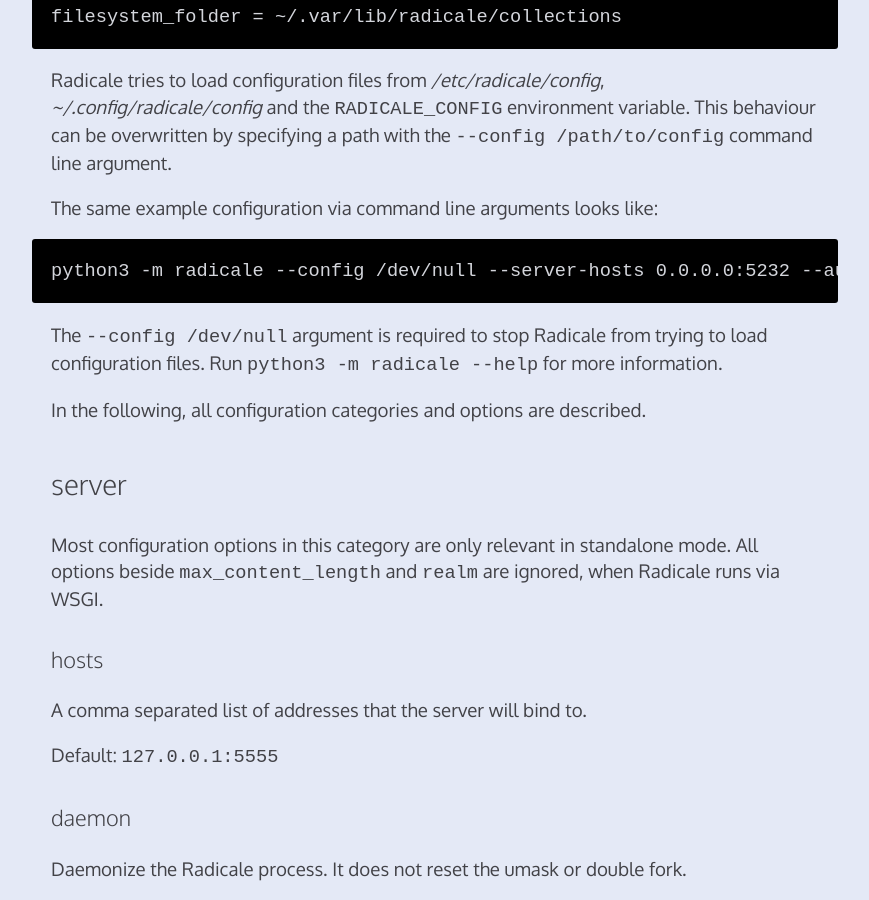
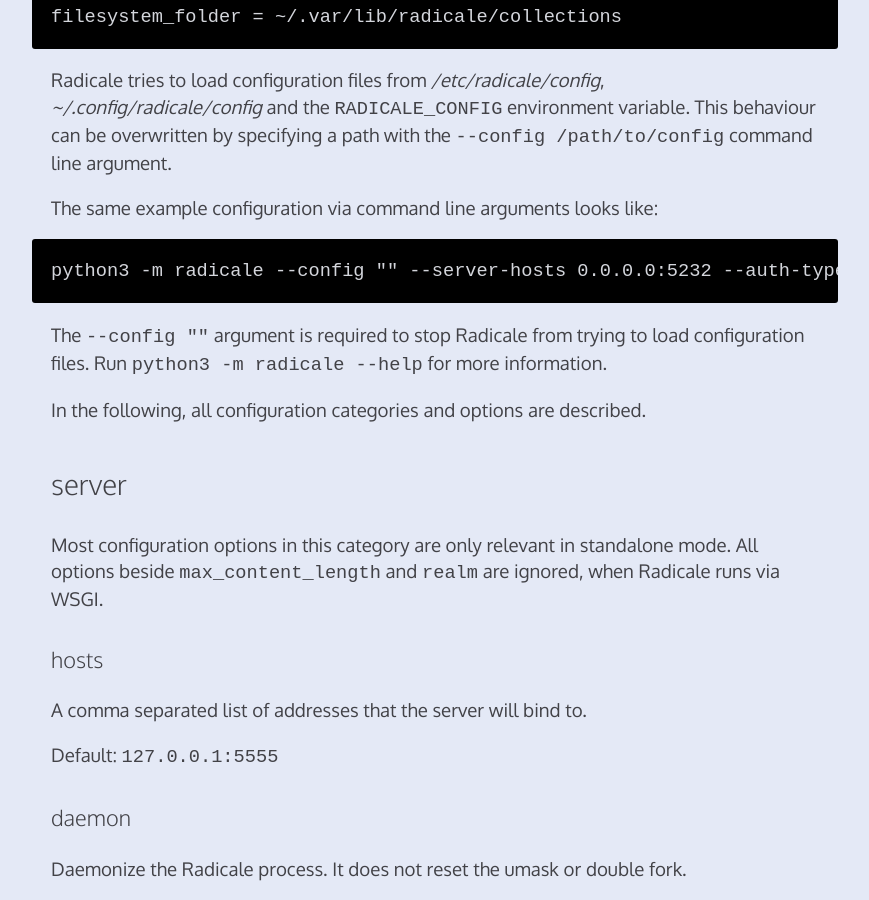
Before and after one commit to Kozea/Radicale, a Jekyll site: the page built from configuration.md, in a window 1280 px wide and 900 px high, scrolled down 556 px. Shown: the whole window, without its empty margins (205-1074 px from the left). Built offline with Jekyll 4.4.1, drawn with Linux system fonts in a browser that asks for light colours.

Commit message:
WIP (use #608)

````diff
--- a/configuration.md
+++ b/configuration.md
@@ -26,10 +26,10 @@
 
 The same example configuration via command line arguments looks like:
 ```sh
-python3 -m radicale --config /dev/null --server-hosts 0.0.0.0:5232 --auth-type htpasswd --htpasswd-filename /path/to/htpasswd --htpasswd-encryption bcrypt
+python3 -m radicale --config "" --server-hosts 0.0.0.0:5232 --auth-type htpasswd --htpasswd-filename /path/to/htpasswd --htpasswd-encryption bcrypt
 ```
 
-The ``--config /dev/null`` argument is required to stop Radicale from trying
+The ``--config ""`` argument is required to stop Radicale from trying
 to load configuration files. Run ``python3 -m radicale --help`` for more information.
 
 In the following, all configuration categories and options are described.
````
Also changed, not shown: tutorial.md (+2 -2 lines).
